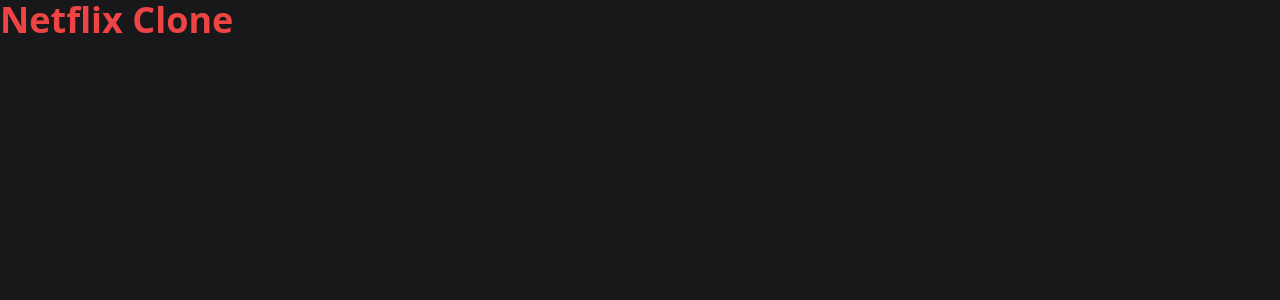
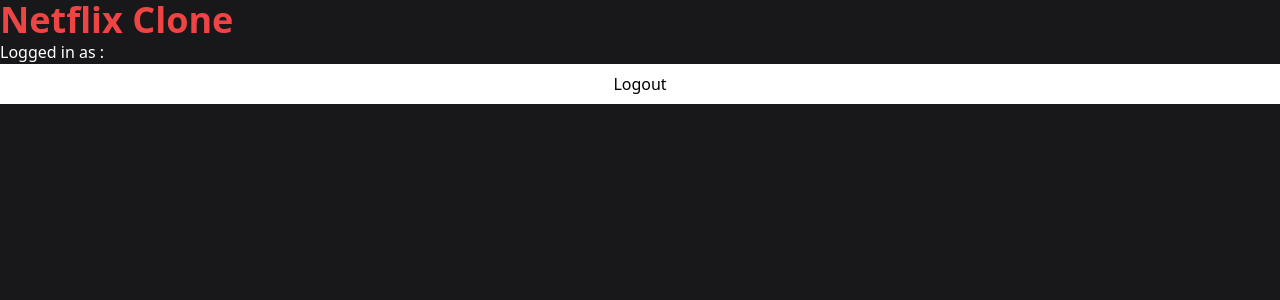
Before and after one commit to Manidoux41/netflix-clone, a Next.js app: page / in a window 1280 px wide. Shown: the top 300 px of the page. Built offline with nearby package versions, Linux system fonts and the light colour scheme; no server answers; the database is empty; sample sign-in values are in the browser's storage.

Commit message:
add logout button in index.tsx

```diff
--- a/hooks/useCurrentUser.ts
+++ b/hooks/useCurrentUser.ts
@@ -0,0 +1,16 @@
+import useSWR from 'swr';
+
+import fetcher from '@/lib/fetcher';
+
+const useCurrentUser = () => {
+    const { data, error, isLoading, mutate } = useSWR('/api/current', fetcher);
+
+    return {
+        data,
+        error,
+        isLoading,
+        mutate
+    }
+};
+
+export default useCurrentUser;
--- a/pages/index.tsx
+++ b/pages/index.tsx
@@ -1,7 +1,34 @@
+import useCurrentUser from "@/hooks/useCurrentUser";
+import { NextPageContext } from "next";
+import { getSession, signOut } from "next-auth/react";
+
+export async function getServerSideProps(context: NextPageContext) {
+  const session = await getSession(context);
+
+  if (!session) {
+    return {
+      redirect: {
+        destination: '/auth',
+        permanent: false,
+      }
+    }
+  }
+
+  return {
+    props: {}
+  }
+}
+
 export default function Home() {
+
+  const { data: user } = useCurrentUser();
+
+
   return (
     <>
-      <h1 className="font-bold text-4xl text-red-500">Netflix Clone</h1>
+      <h1 className="font-semibold text-4xl text-red-500">Netflix Clone</h1>
+      <p className="text-white">Logged in as : {user?.email}</p>
+      <button className="h-10 w-full bg-white" onClick={() => signOut()}>Logout</button>
     </>
   )
 }
```
Also changed, not shown: pages/profile.tsx (added).
